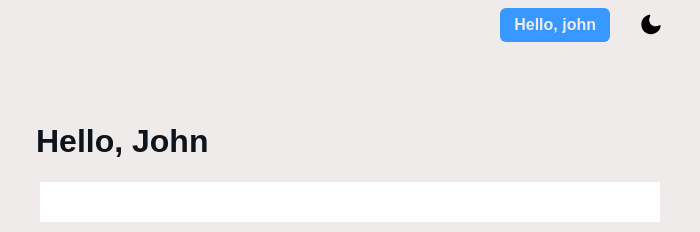
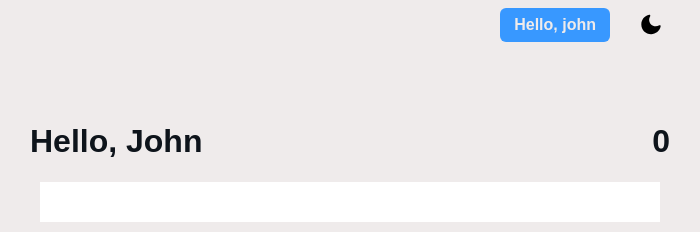
Before and after one commit to nihal-ri/redux-toolkit-todo, a React (Create React App) app: page / in a window 1280 px wide. Both pictures are taken after a click on the button "Login". Shown: the top 232 px of the page, without its empty margins (290-990 px from the left). Built offline with nearby package versions, Linux system fonts and the light colour scheme.

Commit message:
add logger middleware

```diff
--- a/package.json
+++ b/package.json
@@ -9,6 +9,7 @@
     "react-redux": "^7.2.6",
     "react-router-dom": "^6.4.1",
     "react-scripts": "5.0.0",
+    "redux-logger": "^3.0.6",
     "styled-components": "^5.3.3",
     "typescript": "~4.1.5"
   },
@@ -38,6 +39,7 @@
     "@types/react": "^16.14.21",
     "@types/react-dom": "^16.9.14",
     "@types/react-redux": "^7.1.22",
+    "@types/redux-logger": "^3.0.9",
     "@types/styled-components": "^5.1.20",
     "prettier": "^2.5.1"
   }
--- a/src/logic/store.ts
+++ b/src/logic/store.ts
@@ -1,8 +1,11 @@
 import { configureStore, ThunkAction, Action } from "@reduxjs/toolkit";
 import { uIReducer, userDataReducer } from "./reducers";
+import { createLogger } from "redux-logger";
 
 import todoReducer from "./slice/todo/todoSlice";
 import counterReducer from "./slice/counter/counterSlice";
+
+const logger = createLogger();
 
 export const store = configureStore({
   reducer: {
@@ -11,6 +14,7 @@ export const store = configureStore({
     userData: userDataReducer,
     counter: counterReducer,
   },
+  middleware: (getDefaultMiddleware) => getDefaultMiddleware().concat(logger),
 });
 
 export type AppDispatch = typeof store.dispatch;
--- a/src/modules/todo/Todo.tsx
+++ b/src/modules/todo/Todo.tsx
@@ -2,14 +2,14 @@ import React, { useEffect, useState } from "react";
 import * as Styled from "./styles";
 
 import { useAppDispatch, useAppSelector } from "logic/hooks";
-import { FlexColCont, FlexCont } from "shared/styles/styled";
+import { FlexColCont, FlexCont, FlexSBCont } from "shared/styles/styled";
 import { DynamicButton } from "shared/button/style";
 import { addTodo, deleteTodo, markTodoDone } from "logic/slice/todo/todoSlice";
 import { useNavigate } from "react-router-dom";
 
 const Todo = () => {
   const [contentValue, setContentValue] = useState("");
-  const { todo, userData } = useAppSelector((state) => state);
+  const { todo, userData, counter } = useAppSelector((state) => state);
   const dispatch = useAppDispatch();
   const navigate = useNavigate();
 
@@ -42,7 +42,10 @@ const Todo = () => {
 
   return (
     <Styled.AppWrapper>
-      <h1>Hello, {userData.user.name.split(" ")[0]}</h1>
+      <FlexSBCont>
+        <h1>Hello, {userData.user.name.split(" ")[0]}</h1>
+        <h1>{counter}</h1>
+      </FlexSBCont>
       <Styled.TodoCont>
         <form onSubmit={handleSubmit}>
           <FlexColCont>
```
Also changed, not shown: 1 other file (tests, documents, lock files or other folders).
